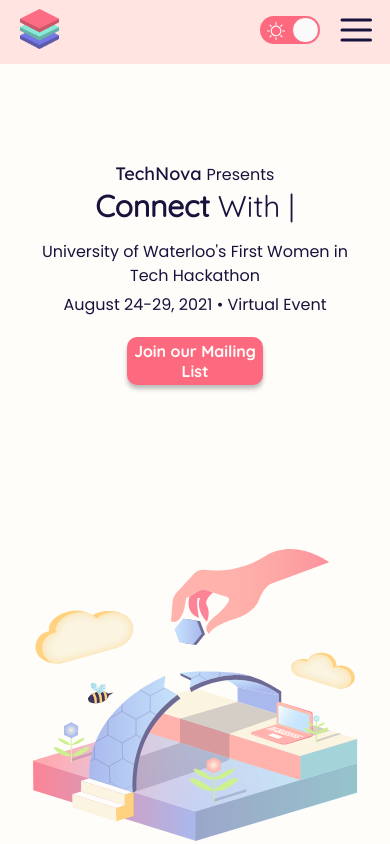
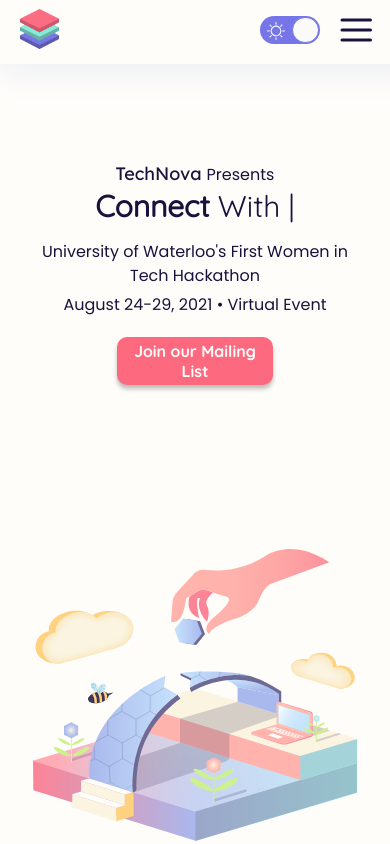
Before and after one commit to itstechnova/itstechnova.com, a React (Create React App) app: page / in a window 390 px wide. Shown: the top 844 px of the page. Built offline with nearby package versions, Linux system fonts and the light colour scheme.

Commit message:
toggle color, nav dropshadow, story card mobile

```diff
--- a/src/App.scss
+++ b/src/App.scss
@@ -24,17 +24,6 @@
     width: 100%;
     height: 100%;
     overflow-x: hidden;
-    details {
-        background-color: var(--faq-card-bg-color);
-    }
-    .nav-container {
-        background-color: var(--header-footer-color);
-        transition: all 0.25s linear;
-    }
-    .nav-link {
-        color: var(--text-color);
-        transition: all 0.25s linear;
-    }
     a {
         color: var(--text-color);
         transition: all 0.25s linear;
@@ -44,15 +33,21 @@
     }
     .nav {
         &-container {
-            background-color: var(--header-footer-color);
+            background-color: var(--header-color);
             transition: all 0.25s linear;
+            -webkit-box-shadow: 0px 1px 40px 1px var(--nav-shadow-color);
+            -moz-box-shadow: 0px 1px 40px 1px var(--nav-shadow-color);
+            box-shadow: 0px 1px 40px 1px var(--nav-shadow-color);
         }
         &-link {
             color: var(--text-color);
             transition: all 0.25s linear;
         }
         &-mobile-links {
-            background-color: var(--header-footer-color);
+            background-color: var(--header-color);
+            -webkit-box-shadow: 0px 1px 40px 1px var(--nav-shadow-color);
+            -moz-box-shadow: 0px 1px 40px 1px var(--nav-shadow-color);
+            box-shadow: 0px 1px 40px 1px var(--nav-shadow-color);
         }
         &-x {
             content: var(--x-icon);
@@ -61,19 +56,16 @@
             content: var(--hamburger-icon);
         }
     }
-    a {
-        color: var(--text-color);
-        transition: all 0.25s linear;
-    }
     .learn-more-arrow,
     .faq-arrow {
         filter: brightness(var(--svg-brightness));
     }
     .footer-container {
-        background-color: var(--header-footer-color);
+        background-color: var(--footer-color);
         transition: all 0.25s linear;
     }
-    .our-sponsors-logos, .our-sponsors-partners {
+    .our-sponsors-logos,
+    .our-sponsors-partners {
         background-color: var(--sponsor-logos);
     }
 }
--- a/src/_constants.scss
+++ b/src/_constants.scss
@@ -35,6 +35,7 @@
 $accent-pink-focus: #c95566;
 $light-pink: #FFE4E1;
 $accent-purple: #7676e8;
+$accent-purple-focus: #6363d3;
 $background-light: #fffdfa;
 $background-dark: #19123c;
 $text-light: #fffdfa;
@@ -50,10 +51,12 @@
     --background-color: #fffdfa;
     --faq-card-bg-color: #C0CBF2;
     --svg-brightness: 0;
-    --header-footer-color: #FFE4E1;
+    --header-color: #fffdfa;
+    --footer-color: #FFE4E1;
     --x-icon: url("./resources/images/icons/cross.svg");
     --hamburger-icon: url("./resources/images/icons/hamburger.svg");
     --sponsor-logos: #FFF0EF;
+    --nav-shadow-color: #e5e9f2;
 }
 
 @mixin darkmode() {
@@ -61,11 +64,12 @@
     --background-color: #19123c;
     --faq-card-bg-color: #7D92DB;
     --svg-brightness: 100;
-    --header-footer-color: #3D3D75;
+    --header-color: #3D3D75;
+    --footer-color: #3D3D75;
     --x-icon: url("./resources/images/icons/cross-light.svg");
     --hamburger-icon: url("./resources/images/icons/hamburger-light.svg");
     --sponsor-logos: #FFFDFA;
-
+    --nav-shadow-color: #19123c;
 }
 
 // Breakpoints
--- a/src/components/ModeToggle/ModeToggle.scss
+++ b/src/components/ModeToggle/ModeToggle.scss
@@ -16,46 +16,52 @@
     top: 4.5px;
 }
 
-.light-icon, .dark-icon {
+.light-icon,
+.dark-icon {
     height: 15px;
-}
-
-.mode-toggle.react-toggle--checked .react-toggle-track {
-    background-color: $accent-pink;
-}
-
-.mode-toggle.react-toggle--checked:hover:not(.react-toggle--disabled) .react-toggle-track {
-    background-color: $accent-pink-focus;
 }
 
 .mode-toggle.react-toggle .react-toggle-track {
     background-color: $accent-pink;
 }
 
-.mode-toggle.react-toggle:hover:not(.react-toggle--disabled) .react-toggle-track {
-    background-color: $accent-pink-focus;
-}
-
-.mode-toggle.react-toggle--checked .react-toggle-thumb {
-    border-color: $accent-pink;
-}
-
-.mode-toggle.react-toggle--checked:hover:not(.react-toggle--disabled) .react-toggle-thumb {
-    border-color: $accent-pink-focus;
-}
-
 .mode-toggle.react-toggle .react-toggle-thumb {
     border-color: $accent-pink;
 }
 
-.mode-toggle.react-toggle:hover:not(.react-toggle--disabled) .react-toggle-thumb {
+.mode-toggle.react-toggle:hover:not(.react-toggle--disabled)
+    .react-toggle-track {
+    background-color: $accent-pink-focus;
+}
+
+.mode-toggle.react-toggle:hover:not(.react-toggle--disabled)
+    .react-toggle-thumb {
     border-color: $accent-pink-focus;
+}
+
+.mode-toggle.react-toggle--checked .react-toggle-track {
+    background-color: $accent-purple;
+}
+
+.mode-toggle.react-toggle--checked:hover:not(.react-toggle--disabled)
+    .react-toggle-track {
+    background-color: $accent-purple-focus;
+}
+
+.mode-toggle.react-toggle--checked .react-toggle-thumb {
+    border-color: $accent-purple;
+}
+
+.mode-toggle.react-toggle--checked:hover:not(.react-toggle--disabled)
+    .react-toggle-thumb {
+    border-color: $accent-purple-focus;
 }
 
 .mode-toggle.react-toggle--focus .react-toggle-thumb {
     box-shadow: none;
 }
 
-.mode-toggle.react-toggle:active:not(.react-toggle--disabled) .react-toggle-thumb {
+.mode-toggle.react-toggle:active:not(.react-toggle--disabled)
+    .react-toggle-thumb {
     box-shadow: none;
 }
--- a/src/sections/Landing/Landing.scss
+++ b/src/sections/Landing/Landing.scss
@@ -155,8 +155,9 @@
 
 .button {
     margin-top: 20px;
-    width: 165px;
+    width: 200px;
     height: 60px;
+    padding: 0 10px;
     display: flex;
     justify-content: center;
     align-items: center;
--- a/src/sections/NavBar/NavBar.jsx
+++ b/src/sections/NavBar/NavBar.jsx
@@ -69,7 +69,7 @@
                         </Link>
                     ))}
                 </div>
-}
+                }
             </div>
         </nav>
     );
--- a/src/sections/Story/Story.scss
+++ b/src/sections/Story/Story.scss
@@ -16,26 +16,31 @@
 .affiliation-wrapper{
     display: flex;
     flex-direction: row;
-    @media (max-width: 800px) {
-        flex-direction: column;
-        justify-content: center;
-        align-items: center;
+    justify-content: space-evenly;
+    height: 300px;
+    @include phone {
+        height: 400px;
     }
-    justify-content: space-evenly;
-    height: 400px;
     h5 {
         padding: 0;
     }
     p {
         padding: 40px;
+        @include phone {
+            padding: 16px;
+        }
     }
 }
 
 .flip-card-wics{
     margin-top: 16px;
-    margin-right: 16px;
-    width: 400px;
-    height: 270px;
+    //margin-right: 16px;
+    width: 50%;
+    @include tablet {
+        width: 100%;
+    }
+    //height: 270px;
+    /*
     @media (max-width: 1300px) {
         width: 350px;
      }
@@ -52,6 +57,7 @@
          height: 240px;
      }
     perspective: 1000px;
+    */
 }
 
 .flip-card-inner-wics{
@@ -82,11 +88,17 @@
     padding-right: 15px;
     background-color: $light-pink;
     color: $text-dark;
+    @include phone {
+        padding: 0px;
+        text-align: left;
+        img {
+
+        }
+    }
 }
 
 .wics-back {
   transform: rotateY(180deg);
-
 }
 
 .flip-card-wie{
@@ -146,8 +158,8 @@
 
 }
 .affiliation-image {
-    height: 150px;
-    width: 250px;
+    width: 90%;
+    max-height: 150px;
 }
 
 .affiliation-Title {
```
Also changed, not shown: src/sections/NavBar/NavBar.scss (indentation only).
